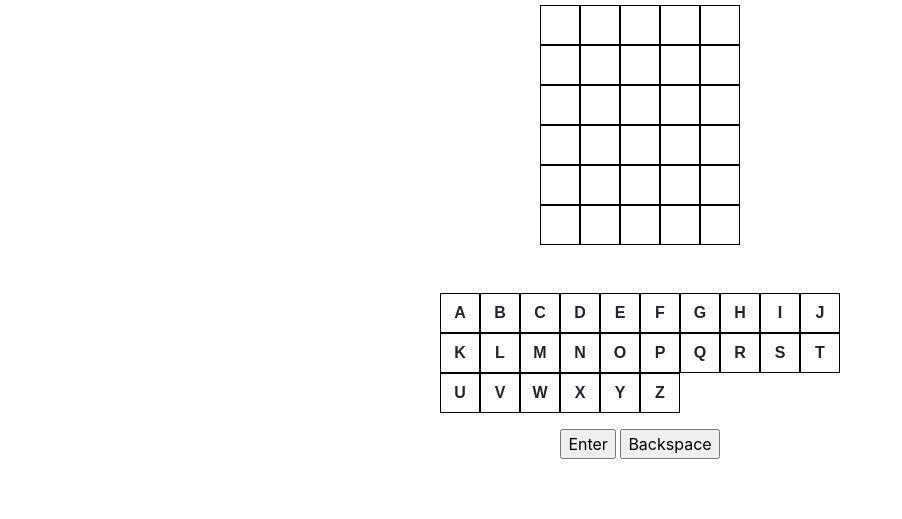
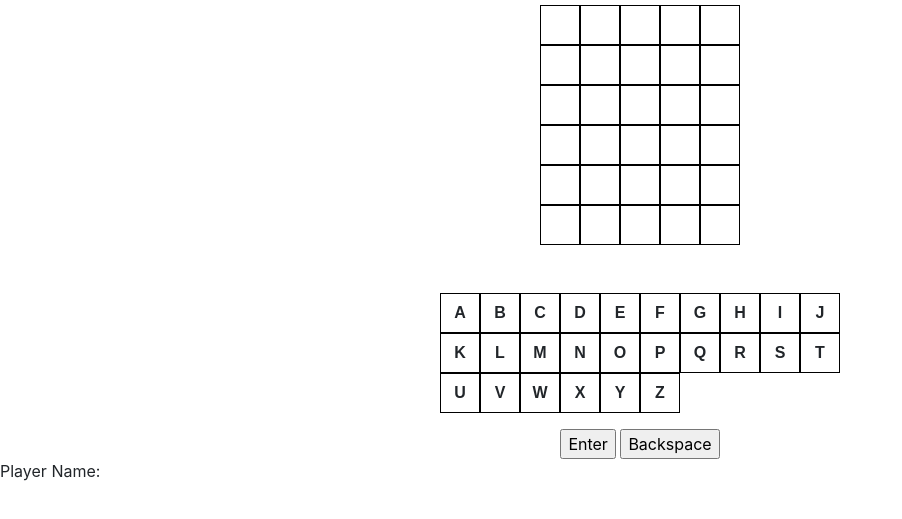
Before and after one commit to djcoleman1/cs326-project-No-inheritance, a website with bundled scripts: page client/index.html in a window 1280 px wide. Shown: the part 51-570 px from the top of the page, without its empty margins (0-902 px from the left). Built offline with nearby package versions, Linux system fonts and the light colour scheme.

Commit message:
Created two new files in client directory: scoring.js and scoreboard.js. Also wrote setup for player name input in index.html

```diff
--- a/client/index.html
+++ b/client/index.html
@@ -19,5 +19,8 @@
       <input type="button" id="enter" value="Enter" />
       <input type="button" id="backspace" value="Backspace" />
     </div>
+    <div id="scoreboard">
+      <label>Player Name: <span></span></label>
+    </div>
   </body>
 </html>
```
Also changed, not shown: client/scoreboard.js (added), client/scoring.js (added).
